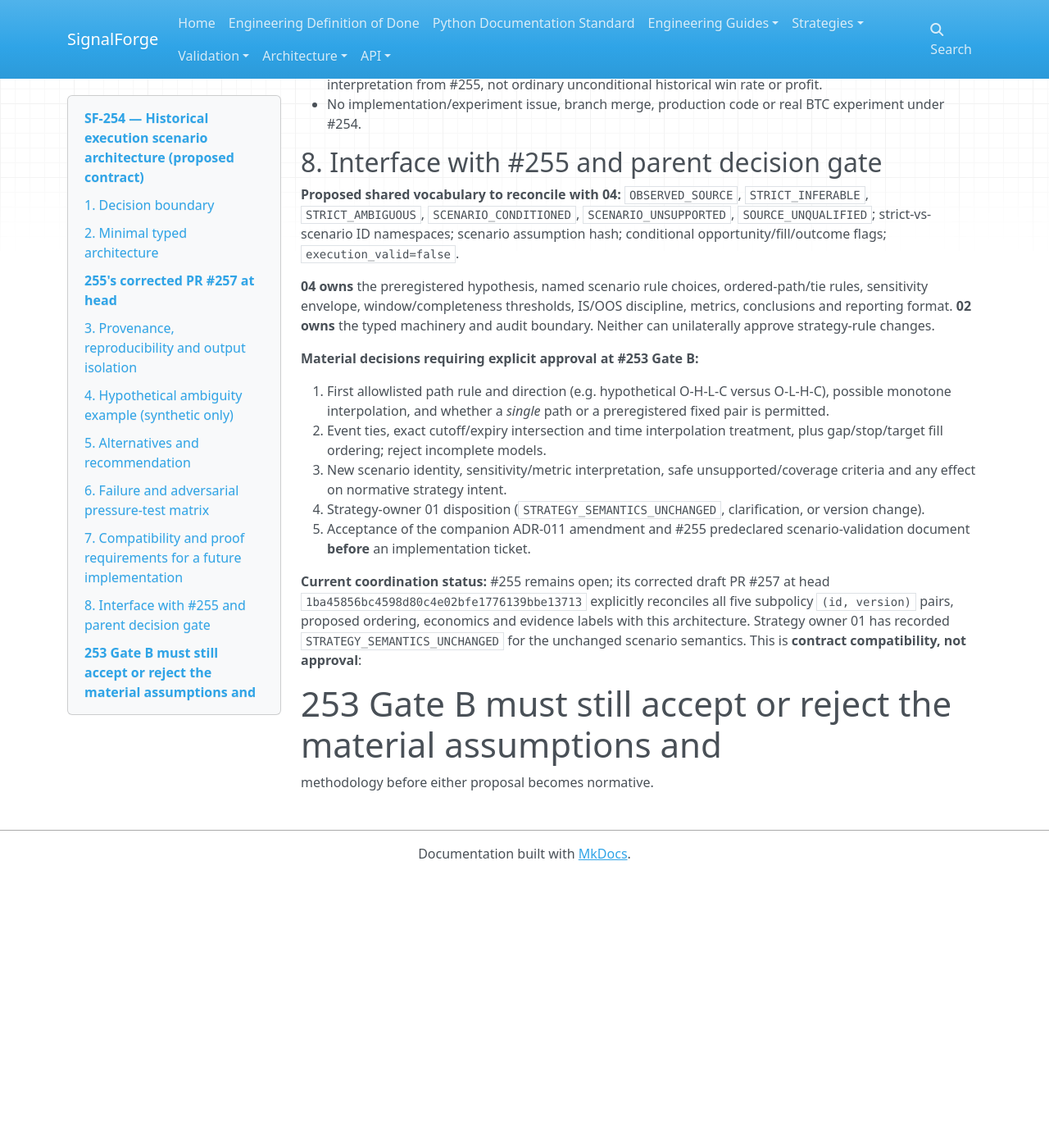
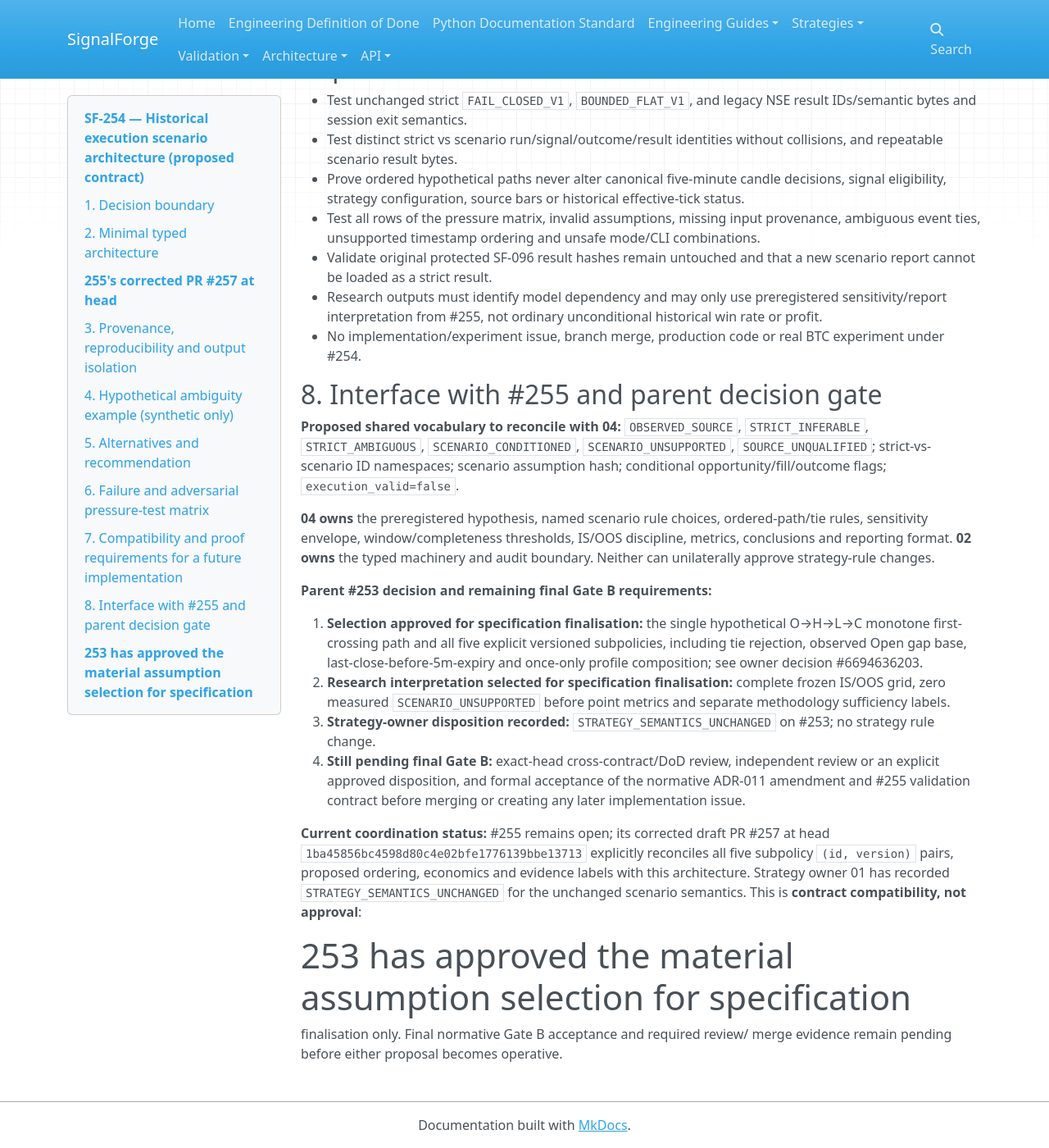
Before and after one commit to harishkamathuk/signalforge, an MkDocs documentation site: the page built from docs/architecture/execution-scenario-modelling-contract-proposal.md, in a window 1280 px wide and 1400 px high, scrolled down 9052 px. Shown: the whole window at 82% size. Built offline with MkDocs 1.6.1, drawn with Linux system fonts in a browser that asks for light colours; nearby versions of some CDN libraries; before the commit the page ends 10121 px from its top, so only the background shows below that; some of the changed text lies outside the part shown.

Commit message:
docs(sf-254): reflect #253 owner-selected scenario assumptions without implying Gate B completion

```diff
--- a/docs/architecture/execution-scenario-modelling-contract-proposal.md
+++ b/docs/architecture/execution-scenario-modelling-contract-proposal.md
@@ -5,7 +5,7 @@
 **Parent:** [#253](https://github.com/harishkamathuk/signalforge/issues/253).
 **Validation counterpart:** [#255](https://github.com/harishkamathuk/signalforge/issues/255).
 **Normative amendment candidate:** [ADR-011 scenario proposal](decisions/ADR-011-scenario-execution-proposed-amendment.md).
-**Decision gate:** Parent #253 Gate B after #255 methodology and strategy-owner 01 review.
+**Decision gate:** Parent #253 has approved the specific scenario-assumption selection for specification finalisation (owner decision [#6694636203](https://github.com/harishkamathuk/signalforge/issues/253#issuecomment-6694636203)); final normative Gate B acceptance, independent review and PR merge remain pending.
 
 ## 1. Decision boundary
 
@@ -13,9 +13,11 @@ The approved decision is to **specify** a separate research-only deterministic
 execution-scenario model. It is **not** an approval of a price traversal rule,
 fill, implementation, simulation, strategy-performance interpretation, or a
 change to existing accepted historical evidence. #253 identifies a first
-increment consisting of one declared deterministic OHLC path as a **candidate**
-only. This document recommends that candidate for review, subject to the
-material approval and research preregistration gates below.
+increment consisting of one declared deterministic OHLC path as a **candidate**.
+The owner has since approved the concrete #255 assumption set for
+**specification finalisation only**, not as operative chronology or final
+normative Gate B acceptance. The remaining review/merge and research
+preregistration gates below still apply.
 
 ### Source-grounded constraints
 
@@ -68,7 +70,7 @@ implicit scenario fallback after strict termination. Existing NSE
 `EXECUTION_VALID`, paper/live, RunIdentity, signal/result hashes and
 ambiguity reports must remain byte-identical for the same inputs.
 
-### Proposed scenario lane — candidate, **not approved**
+### Proposed scenario lane — assumption selection approved for specification finalisation, **not operative**
 
 `ScenarioResearchRunner.run(ScenarioResearchRequest)` (conceptual name only)
 accepts a **prevalidated** dataset + audit proof, the existing
@@ -104,7 +106,7 @@ gap, cutoff, fill composition or numeric parameter requires a new
 version and semantic hash. Unknown or duplicate/conflicting
 registrations are invalid, not a reason to select a default.
 
-For cross-contract alignment, the **still-unapproved** #255 first candidate
+For cross-contract alignment, the **owner-selected, still non-operative** #255 first scenario
 `BTC_OHLC_PATH_V1 / 0.1.0-proposal` maps to:
 
 | Subpolicy | Proposed ID | Proposed explicit version |
@@ -118,9 +120,11 @@ For cross-contract alignment, the **still-unapproved** #255 first candidate
 These five explicit `(id, version)` mappings are now **reconciled** with
 #255's corrected PR #257 at head
 `1ba45856bc4598d80c4e02bfe1776139bbe13713`.
-They remain **proposed, not approved** assumption identities; `_V1`
-never substitutes for an explicit version. This reconciliation does not
-accept O→H→L→C as observed chronology or authorize its execution.
+The parent #253 owner has **approved these exact assumption identities for
+specification finalisation only**. The resulting contract is still
+**PROPOSED / NOT OPERATIVE**; `_V1` never substitutes for an explicit
+version. This reconciliation and selection do not establish O→H→L→C as
+observed chronology or authorize scenario execution.
 
 The modeling layer consumes the **same strategy-owned** `ArmIntent`,
 `ArmedPolicyIntent`, `StrategyEntryFillView` and
@@ -168,14 +172,15 @@ allowlisted, versioned set of known assumptions, **not a strategy DSL**.
    event tie or budget exhaustion, **reject or terminate** with an explicit
    reason; never recover by choosing a favorable/adverse path.
 
-### Sibling #255 concrete candidate — reviewed, NOT approved
+### Sibling #255 concrete scenario — reviewed; owner-selected for specification finalisation, NOT operative
 
 The corrected sibling validation draft in [PR #257](https://github.com/harishkamathuk/signalforge/pull/257),
 head `1ba45856bc4598d80c4e02bfe1776139bbe13713`, proposes the
 **single** assumption set `BTC_OHLC_PATH_V1 / 0.1.0-proposal`.
-It is an architecturally representable candidate within the typed,
-allowlisted scenario lane, **not a selected historical path or an approved
-scenario configuration**:
+It is architecturally representable within the typed, allowlisted
+scenario lane. Its material assumptions are **approved for specification
+finalisation** by #253, but it is **not observed history, a finally
+accepted normative contract or an operative scenario configuration**:
 
 | Boundary | #255 proposed rule | #254 architecture disposition |
 |---|---|---|
@@ -188,13 +193,15 @@ scenario configuration**:
 | Sample and methodology | 288 warm-up; 69,984 IS + 34,848 OOS decision candles; zero measured `SCENARIO_UNSUPPORTED` for point estimates | No architectural conflict; research methodology/interpretation owned by #255 |
 | Result labels | `SCENARIO_METHOD_VALID / INVALID / INCONCLUSIVE` | Distinct from strict SF-096 labels; methodology disposition must remain separate from economic performance |
 
-**Outstanding explicit parent #253 Gate B choices:** approve/reject the named
-hypothetical path and monotone crossing interpretation, tie/expiry/gap/fill
-assumptions as one coherent versioned set, permissible coverage gate, and
-the study's separate outcome labels. Strategy owner 01 has recorded `STRATEGY_SEMANTICS_UNCHANGED`
-on parent #253 for the unchanged proposed scenario semantics; this is not
-model approval. A scenario reaching a strictly ambiguous outcome does
-not change its strict evidence label.
+**Owner decision recorded:** parent #253 [#6694636203](https://github.com/harishkamathuk/signalforge/issues/253#issuecomment-6694636203)
+**approved the specific path, monotone ordering, tie/expiry/gap/fill
+assumptions, full-grid/zero-unsupported threshold and distinct method
+labels for specification finalisation**. Strategy owner 01 recorded
+`STRATEGY_SEMANTICS_UNCHANGED`. **Final normative Gate B acceptance,
+required independent review or documented DoD disposition, and merge
+remain pending**; neither selected assumptions nor the strategy-owner
+review authorize implementation or experiments. Strict ambiguity stays
+unchanged by any scenario outcome.
 
 **Research method clarification:** zero `SCENARIO_UNSUPPORTED` is the
 validation sibling's predeclared completeness threshold; the architecture
@@ -342,7 +349,7 @@ They require their own accepted rule before implementation.
 | Retain strict-only fail-closed | Highest historical integrity | Cannot explore conditional performance past OPEN ambiguity | Keep as default and strict baseline |
 | Audited exhaustive possible-worlds (#251) | Retains all compatible paths | Large branch/state growth; high correctness/audit cost | Distinct deferred research direction |
 | Higher-resolution market trades (SF-098) | Can establish actual order if qualified | Historical coverage/contract proof unknown | Pursue independently |
-| **One registered deterministic assumed path** | Small, predictable, reproducible scenario sensitivity | Model-dependent trade sets; path choice material | **Preferred candidate for Stage 2**, not approved path |
+| **One registered deterministic assumed path** | Small, predictable, reproducible scenario sensitivity | Model-dependent trade sets; path choice material | **Owner-selected for specification finalisation** under #253; not operative or normative until final Gate B |
 | A basket of optimistic/adverse/random paths | Potential sensitivity envelope | Easy post-hoc cherry-picking; semantics/multiplicity unclear | Reject as first increment |
 | Reuse strict runner with `force_close`/implicit choose | Minimal code | Mixes evidence and fiction; breaks frozen identities | Reject |
 
@@ -407,19 +414,22 @@ thresholds, IS/OOS discipline, metrics, conclusions and reporting format.
 **02 owns** the typed machinery and audit boundary. Neither can
 unilaterally approve strategy-rule changes.
 
-**Material decisions requiring explicit approval at #253 Gate B:**
+**Parent #253 decision and remaining final Gate B requirements:**
 
-1. First allowlisted path rule and direction (e.g. hypothetical O-H-L-C
-   versus O-L-H-C), possible monotone interpolation, and whether a *single*
-   path or a preregistered fixed pair is permitted.
-2. Event ties, exact cutoff/expiry intersection and time interpolation
-   treatment, plus gap/stop/target fill ordering; reject incomplete models.
-3. New scenario identity, sensitivity/metric interpretation, safe
-   unsupported/coverage criteria and any effect on normative strategy intent.
-4. Strategy-owner 01 disposition
-   (`STRATEGY_SEMANTICS_UNCHANGED`, clarification, or version change).
-5. Acceptance of the companion ADR-011 amendment and #255 predeclared
-   scenario-validation document **before** an implementation ticket.
+1. **Selection approved for specification finalisation:** the single
+   hypothetical O→H→L→C monotone first-crossing path and all five
+   explicit versioned subpolicies, including tie rejection, observed
+   Open gap base, last-close-before-5m-expiry and once-only profile
+   composition; see owner decision #6694636203.
+2. **Research interpretation selected for specification finalisation:**
+   complete frozen IS/OOS grid, zero measured `SCENARIO_UNSUPPORTED`
+   before point metrics and separate methodology sufficiency labels.
+3. **Strategy-owner disposition recorded:**
+   `STRATEGY_SEMANTICS_UNCHANGED` on #253; no strategy rule change.
+4. **Still pending final Gate B:** exact-head cross-contract/DoD review,
+   independent review or an explicit approved disposition, and formal
+   acceptance of the normative ADR-011 amendment and #255 validation
+   contract before merging or creating any later implementation issue.
 
 **Current coordination status:** #255 remains open; its corrected draft
 PR #257 at head `1ba45856bc4598d80c4e02bfe1776139bbe13713`
@@ -427,5 +437,6 @@ explicitly reconciles all five subpolicy `(id, version)` pairs, proposed
 ordering, economics and evidence labels with this architecture. Strategy
 owner 01 has recorded `STRATEGY_SEMANTICS_UNCHANGED` for the unchanged
 scenario semantics. This is **contract compatibility, not approval**:
-#253 Gate B must still accept or reject the material assumptions and
-methodology before either proposal becomes normative.
+#253 has approved the material assumption selection for specification
+finalisation only. Final normative Gate B acceptance and required review/
+merge evidence remain pending before either proposal becomes operative.
```
